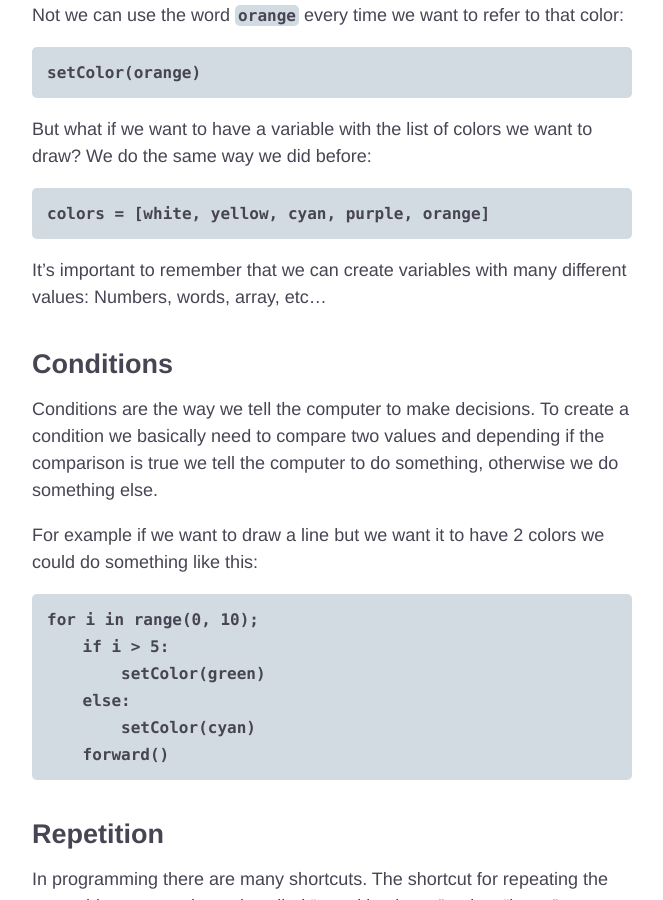
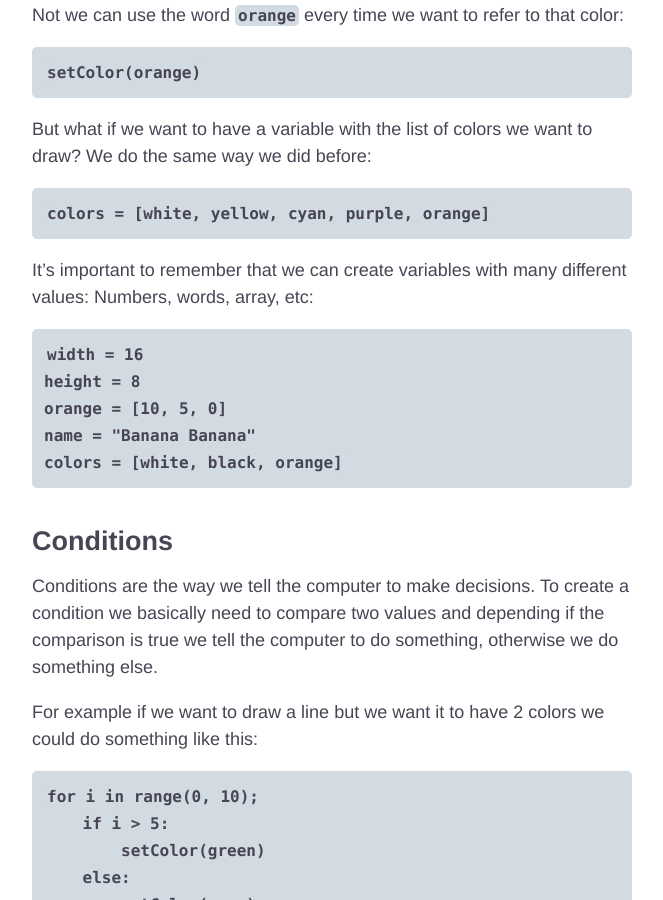
Before and after one commit to murilopolese/pixel-turtle, a Jekyll site: the page built from docs/programming-in-python.md, in a window 1280 px wide and 900 px high, scrolled down 811 px. Shown: the whole window, without its empty margins (308-971 px from the left). Built offline with Jekyll 4.4.1, drawn with Linux system fonts in a browser that asks for light colours; some web fonts are replaced; our own code applies the rules of GitHub Pages for plain Markdown files.

Commit message:
Add another example for variables

````diff
--- a/docs/programming-in-python.md
+++ b/docs/programming-in-python.md
@@ -30,8 +30,15 @@ But what if we want to have a variable with the list of colors we want to draw?
 colors = [white, yellow, cyan, purple, orange]
 ```
 
-It’s important to remember that we can create variables with many different values: Numbers, words, array, etc...
+It’s important to remember that we can create variables with many different values: Numbers, words, array, etc:
 
+```python
+width = 16
+height = 8
+orange = [10, 5, 0]
+name = "Banana Banana"
+colors = [white, black, orange]
+```
 
 ## Conditions
 
````
